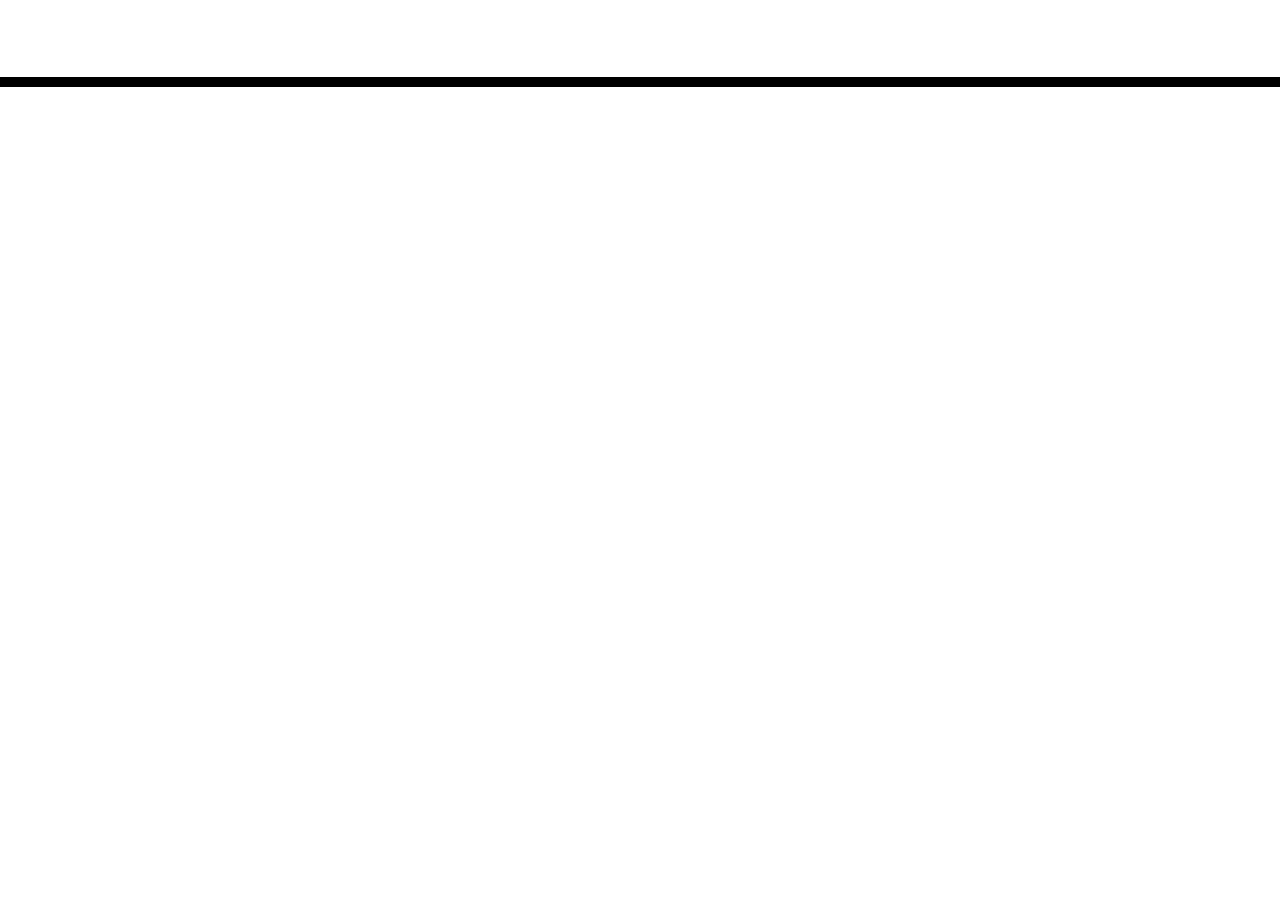
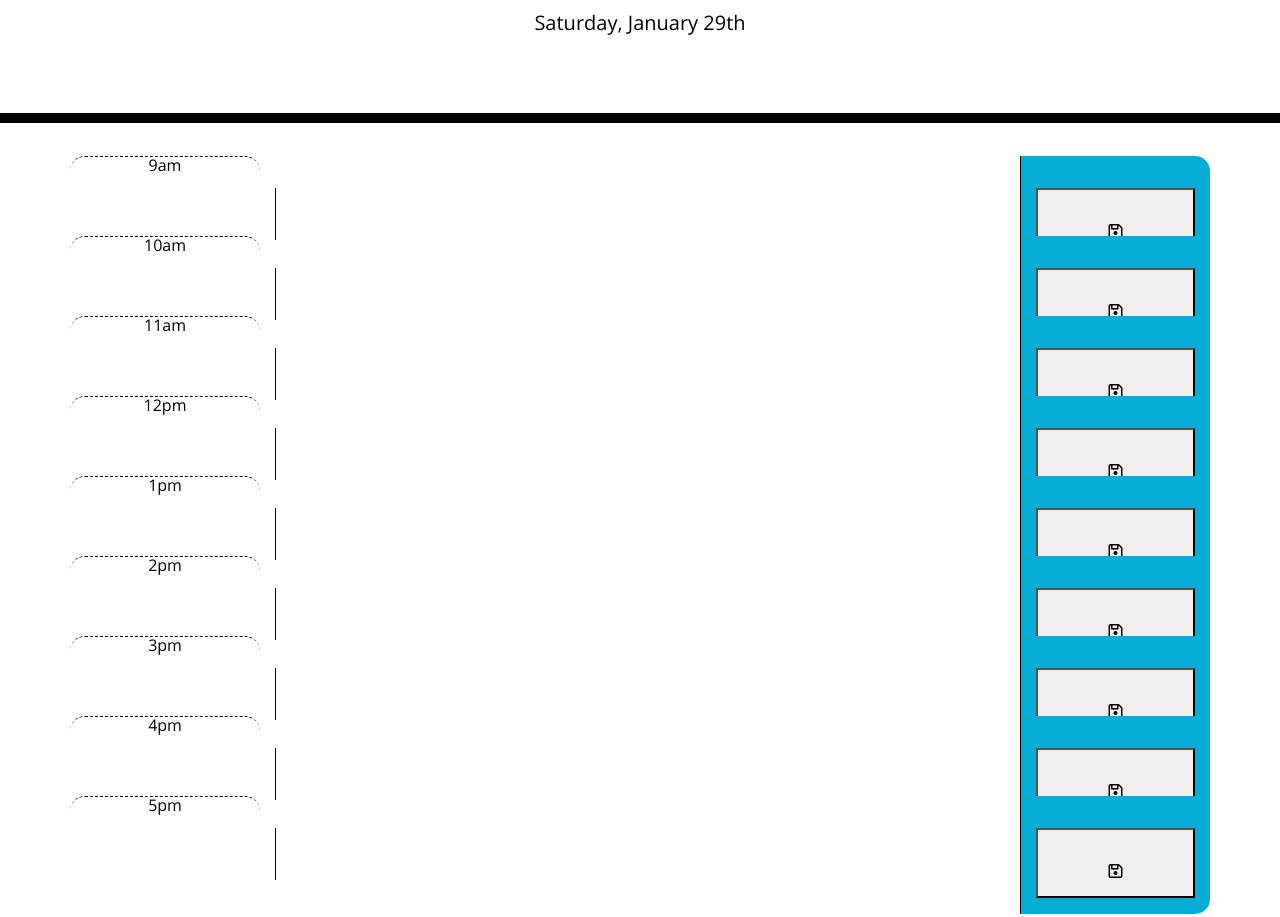
Before and after one commit to jamillerooks/work-day-scheduler, a plain HTML site: page index.html in a window 1280 px wide. Shown: the part 181-1098 px from the top of the page. Before the commit the page ends 800 px from the top, so only its background shows below. Drawn offline with nearby package versions, Linux system fonts and the light colour scheme.

Commit message:
HTML form information completed

```diff
--- a/index.html
+++ b/index.html
@@ -6,15 +6,26 @@
 		<meta http-equiv="X-UA-Compatible" content="ie=edge" />
 		<link
 			rel="stylesheet"
-      href="https://stackpath.bootstrapcdn.com/bootstrap/4.3.1/css/bootstrap.min.css"
+			href="https://cdn.jsdelivr.net/npm/bootstrap@4.6.1/dist/css/bootstrap.min.css"
+			integrity="sha384-zCbKRCUGaJDkqS1kPbPd7TveP5iyJE0EjAuZQTgFLD2ylzuqKfdKlfG/eSrtxUkn"
+			crossorigin="anonymous"
 		/>
 		<link
 			rel="stylesheet"
-      href="https://use.fontawesome.com/releases/v5.8.1/css/all.css"
-      integrity="sha384-50oBUHEmvpQ+1lW4y57PTFmhCaXp0ML5d60M1M7uH2+nqUivzIebhndOJK28anvf"
+			href="https://cdnjs.cloudflare.com/ajax/libs/font-awesome/4.7.0/css/font-awesome.min.css"
+		/>
+		<link
+			rel="stylesheet"
+			href="https://use.fontawesome.com/releases/v5.15.4/css/all.css"
+			integrity="sha384-DyZ88mC6Up2uqS4h/KRgHuoeGwBcD4Ng9SiP4dIRy0EXTlnuz47vAwmeGwVChigm"
 			crossorigin="anonymous"
 		/>
-    <link rel="stylesheet" href="path/to/font-awesome/css/font-awesome.min.css">
+
+		<link
+			rel="stylesheet"
+			href="path/to/font-awesome/css/font-awesome.min.css"
+		/>
+
 		<link
 			href="https://fonts.googleapis.com/css?family=Open+Sans&display=swap"
 			rel="stylesheet"
@@ -25,19 +36,166 @@
 
 	<body>
 		<header class="jumbotron">
-      <h1 class="display-3 text-center text-6xl mt-0">Work Day Scheduler <i class="fas fa-calendar"></i> </h1>
+			<h1 class="display-3 text-center text-6xl mt-0">
+				Work Day Scheduler <i class="fas fa-calendar"></i>
+			</h1>
 			<p class="lead">A simple calendar app for scheduling your work day</p>
 			<p id="currentDay" class="lead"></p>
 		</header>
 		<div class="container">
 			<!-- Timeblocks go here -->
+			<form class="row">
+				<div class="col-2 time-block hour" id="9">9am</div>
+				<div class="time-slot col-8">
+					<textarea
+						id="slot9"
+						class="description"
+						rows="2"
+						cols="85"
+					></textarea>
+				</div>
+				<div class="col saveBtn">
+					<button type="submit" onclick="saveToSchedule(event)">
+						<i class="far fa-save"></i>
+					</button>
+				</div>
+			</form>
+			<form class="row">
+				<div class="col-2 time-block hour" id="10">10am</div>
+				<div class="time-slot col-8">
+					<textarea
+						id="slot10"
+						class="description"
+						rows="2"
+						cols="85"
+					></textarea>
+				</div>
+				<div class="col saveBtn">
+					<button type="submit" onclick="saveToSchedule(event)">
+						<i class="far fa-save"></i>
+					</button>
+				</div>
+			</form>
+			<form class="row">
+				<div class="col-2 time-block hour" id="11">11am</div>
+				<div class="time-slot col-8">
+					<textarea
+						id="slot11"
+						class="description"
+						rows="2"
+						cols="85"
+					></textarea>
+				</div>
+				<div class="col saveBtn">
+					<button type="submit" onclick="saveToSchedule(event)">
+						<i class="far fa-save"></i>
+					</button>
+				</div>
+			</form>
+			<form class="row">
+				<div class="col-2 time-block hour" id="12">12pm</div>
+				<div class="time-slot col-8">
+					<textarea
+						id="slot12"
+						class="description"
+						rows="2"
+						cols="85"
+					></textarea>
+				</div>
+				<div class="col saveBtn">
+					<button type="submit" onclick="saveToSchedule(event)">
+						<i class="far fa-save"></i>
+					</button>
+				</div>
+			</form>
+			<form class="row">
+				<div class="col-2 time-block hour" id="1">1pm</div>
+				<div class="time-slot col-8">
+					<textarea
+						id="slot1"
+						class="description"
+						rows="2"
+						cols="85"
+					></textarea>
+				</div>
+				<div class="col saveBtn">
+					<button type="submit" onclick="saveToSchedule(event)">
+						<i class="far fa-save"></i>
+					</button>
+				</div>
+			</form>
+			<form class="row">
+				<div class="col-2 time-block hour" id="2">2pm</div>
+				<div class="time-slot col-8">
+					<textarea
+						id="slot2"
+						class="description"
+						rows="2"
+						cols="85"
+					></textarea>
+				</div>
+				<div class="col saveBtn">
+					<button type="submit" onclick="saveToSchedule(event)">
+						<i class="far fa-save"></i>
+					</button>
+				</div>
+			</form>
+			<form class="row">
+				<div class="col-2 time-block hour" id="3">3pm</div>
+				<div class="time-slot col-8">
+					<textarea
+						id="slot3"
+						class="description"
+						rows="2"
+						cols="85"
+					></textarea>
+				</div>
+				<div class="col saveBtn">
+					<button type="submit" onclick="saveToSchedule(event)">
+						<i class="far fa-save"></i>
+					</button>
+				</div>
+			</form>
+			<form class="row">
+				<div class="col-2 time-block hour" id="4">4pm</div>
+				<div class="time-slot col-8">
+					<textarea
+						id="slot4"
+						class="description"
+						rows="2"
+						cols="85"
+					></textarea>
+				</div>
+				<div class="col saveBtn">
+					<button type="submit" onclick="saveToSchedule(event)">
+						<i class="far fa-save"></i>
+					</button>
+				</div>
+			</form>
+			<form class="row">
+				<div class="col-2 time-block hour" id="5">5pm</div>
+				<div class="time-slot col-8">
+					<textarea
+						id="slot5"
+						class="description"
+						rows="2"
+						cols="85"
+					></textarea>
+				</div>
+				<div class="col saveBtn">
+					<button type="submit" onclick="saveToSchedule(event)">
+						<i class="far fa-save"></i>
+					</button>
+				</div>
+			</form>
 		</div>
 
-
-
-
-    <script src="https://cdnjs.cloudflare.com/ajax/libs/jquery/3.2.1/jquery.min.js"></script>
+		<script
+			src="https://cdn.jsdelivr.net/npm/jquery@3.5.1/dist/jquery.slim.min.js"
+			integrity="sha384-DfXdz2htPH0lsSSs5nCTpuj/zy4C+OGpamoFVy38MVBnE+IbbVYUew+OrCXaRkfj"
+			crossorigin="anonymous"
+		></script>
 		<script src="https://cdnjs.cloudflare.com/ajax/libs/moment.js/2.24.0/moment.min.js"></script>
-
+		<script src="./script.js"></script>
 	</body>
 </html>
--- /dev/null
+++ b/script.js
@@ -0,0 +1,12 @@
+var currentDayEl = $('#currentDay');
+const m = moment();
+
+
+// handle displaying the time
+function displayDate() {
+    var presentDay = moment().format('dddd, MMMM Do');
+    currentDayEl.text(presentDay);
+  }
+
+
+  setInterval(displayDate, 1000);
--- a/style.css
+++ b/style.css
@@ -23,6 +23,10 @@ textarea {
 
 .description {
   white-space: pre-wrap;
+
+
+
+
 }
 
 .time-block {
@@ -63,6 +67,8 @@ textarea {
   border-bottom-right-radius: 15px;
   background-color: #06aed5;
   color: white;
+
+
 }
 
 .saveBtn i:hover {
```
Lines whose indentation alone changed are shown as unchanged.
